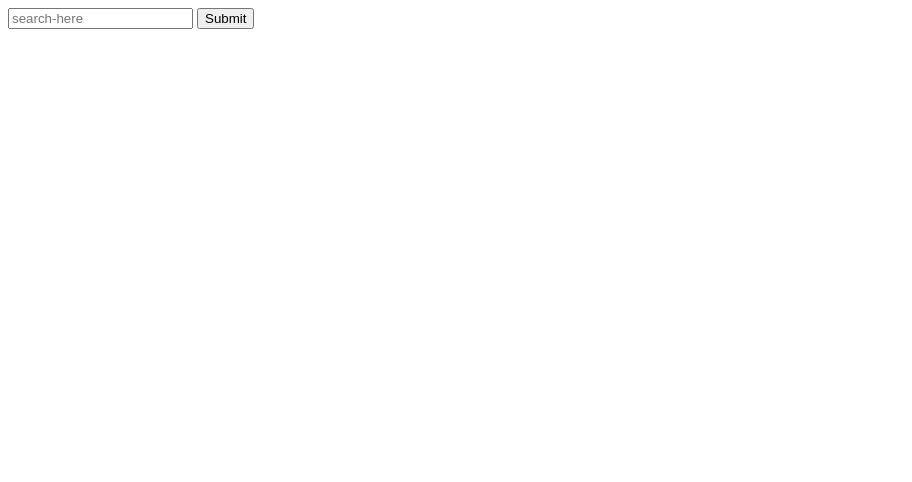
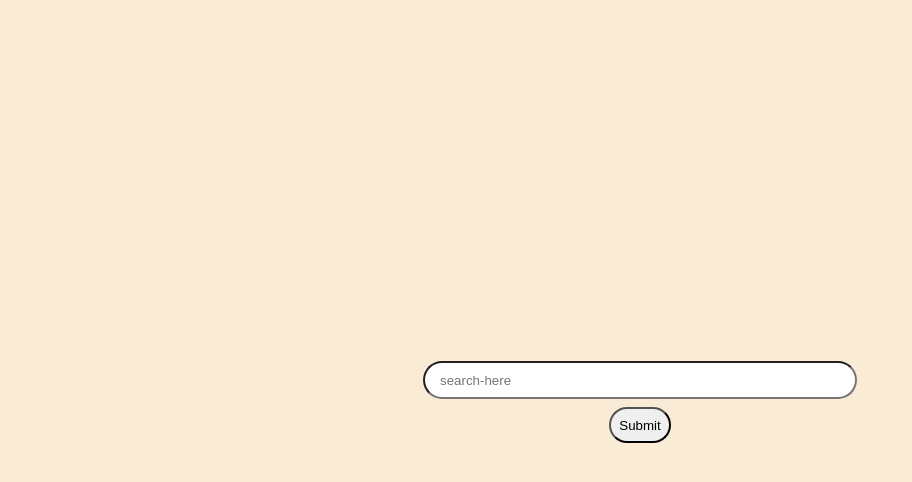
Before and after one commit to Kalalaakash/search, a plain HTML site: page index.html in a window 1280 px wide. Shown: the whole page, without its empty margins (0-912 px from the left). Drawn offline with Linux system fonts and the light colour scheme.

Commit message:
Add files via upload

```diff
--- a/index.html
+++ b/index.html
@@ -1,12 +1,13 @@
 <!DOCTYPE html>
 <html>
 <head>
-	<title>Trial</title>
+	<title>Search-Tab</title>
+	<link rel="stylesheet" type="text/css" href="./style.css">
 </head>
 <body>
-	<form action="http://www.google.com/search" method="GET"/>
-		<input type="text" name='q' placeholder="search-here"/>
-		<input type="submit" name="save">
+		<form action="http://www.google.com/search" method="GET"/>
+		<input class="textarea" type="text" name='q' placeholder="search-here"/>
+		<input type="submit" class="button" name="save">
 	</form>
 </body>
 </html>
--- /dev/null
+++ b/style.css
@@ -0,0 +1,38 @@
+body {
+    margin: 0;
+    padding: 0;
+    display: flex;
+    background-color: antiquewhite;
+    justify-content: center;
+    align-items: center;
+    text-align: center;
+    align-content: center;
+    margin: 45vh auto;
+}
+
+.textarea {
+    display: flex;
+    padding: 9px;
+    padding-left: 15px;
+    padding-right: 15px;
+    margin: 1px;
+    border-radius: 30px;
+    width: 50vh;
+    height: 2vh;
+}
+
+.button {
+    display: inline;
+    padding: 8.5px;
+    margin: 7px;
+    border-radius: 25px;
+}
+
+.button:hover {
+    background-color: Black;
+    color: white;
+}
+
+.textarea:hover {
+    box-shadow: 2px 2px 0px 0px black;
+}
```
